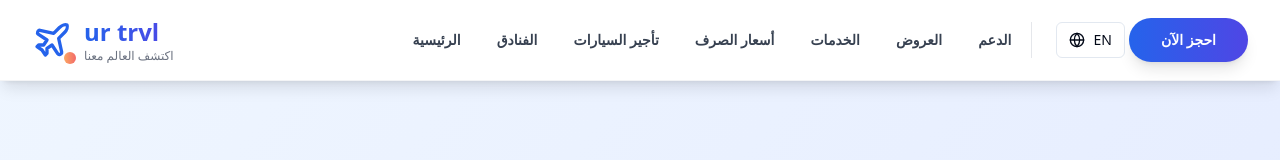
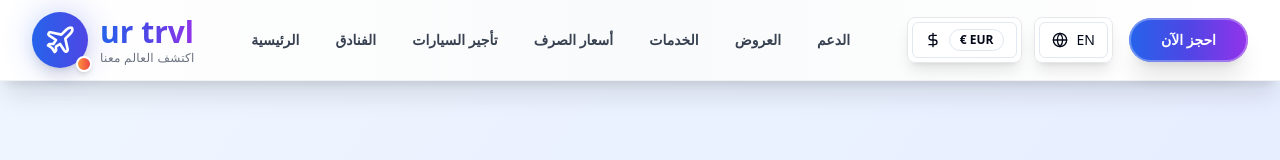
Before and after one commit to Axisx-group/safeer-journeys-explore-world, a React (Vite) app: page /about in a window 1280 px wide. Shown: the top 160 px of the page. Built offline with nearby package versions, Linux system fonts and the light colour scheme.

Commit message:
Refactor: Improve Navbar design
The AI enhanced the `Navbar` component with visual improvements while preserving the logo.

```diff
--- a/src/components/Navbar.tsx
+++ b/src/components/Navbar.tsx
@@ -4,6 +4,7 @@ import { Button } from "@/components/ui/button";
 import { Menu, X, Plane } from "lucide-react";
 import { Link } from "react-router-dom";
 import LanguageToggle from "./LanguageToggle";
+import CurrencyDropdown from "./CurrencyDropdown";
 import { useLanguage } from "@/contexts/LanguageContext";
 
 const Navbar = () => {
@@ -52,105 +53,132 @@ const Navbar = () => {
   return (
     <>
       {/* Main Navigation */}
-      <nav className="bg-white shadow-lg sticky top-0 z-40 border-b border-gray-100">
+      <nav className="bg-gradient-to-r from-white via-gray-50 to-white shadow-xl sticky top-0 z-50 border-b border-gray-200/50 backdrop-blur-lg">
         <div className="max-w-7xl mx-auto px-4 sm:px-6 lg:px-8">
           <div className="flex justify-between items-center h-20">
-            {/* Logo */}
+            {/* Logo - Enhanced with better styling */}
             <Link to="/" className="flex items-center space-x-3 group">
               <div className="relative">
-                <Plane className="h-10 w-10 text-blue-600 group-hover:text-blue-700 transition-all duration-300 transform group-hover:rotate-12" />
-                <div className="absolute -bottom-1 -right-1 w-3 h-3 bg-gradient-to-r from-orange-400 to-red-500 rounded-full opacity-80"></div>
+                <div className="absolute inset-0 bg-gradient-to-r from-blue-500 to-indigo-600 rounded-full blur-lg opacity-30 group-hover:opacity-50 transition-opacity duration-300"></div>
+                <div className="relative bg-gradient-to-r from-blue-600 to-indigo-600 p-3 rounded-full shadow-lg group-hover:shadow-2xl transition-all duration-300">
+                  <Plane className="h-8 w-8 text-white group-hover:rotate-12 transition-transform duration-300" />
+                </div>
+                <div className="absolute -bottom-1 -right-1 w-4 h-4 bg-gradient-to-r from-orange-400 to-red-500 rounded-full shadow-md border-2 border-white"></div>
               </div>
               <div className="flex flex-col">
-                <span className="text-2xl font-bold bg-gradient-to-r from-blue-600 to-indigo-600 bg-clip-text text-transparent">
+                <span className="text-3xl font-black bg-gradient-to-r from-blue-600 via-indigo-600 to-purple-600 bg-clip-text text-transparent group-hover:from-purple-600 group-hover:via-indigo-600 group-hover:to-blue-600 transition-all duration-500">
                   ur trvl
                 </span>
-                <span className="text-xs text-gray-500 font-medium">
+                <span className="text-xs text-gray-500 font-medium tracking-wide">
                   {isArabic ? 'اكتشف العالم معنا' : 'Discover the World'}
                 </span>
               </div>
             </Link>
 
             {/* Desktop Navigation */}
-            <div className="hidden md:flex items-center space-x-1">
-              {navigationItems.map((item) => (
+            <div className="hidden lg:flex items-center space-x-1">
+              {navigationItems.map((item, index) => (
                 <Link
                   key={item.href}
                   to={item.href}
-                  className="relative text-gray-700 hover:text-blue-600 px-4 py-3 rounded-lg text-sm font-semibold transition-all duration-300 group"
+                  className="relative text-gray-700 hover:text-blue-600 px-4 py-3 rounded-xl text-sm font-semibold transition-all duration-300 group"
+                  style={{ animationDelay: `${index * 50}ms` }}
                 >
                   <span className="relative z-10">{isArabic ? item.nameAr : item.nameEn}</span>
-                  <div className="absolute inset-0 bg-blue-50 rounded-lg scale-0 group-hover:scale-100 transition-transform duration-300 origin-center"></div>
-                  <div className="absolute bottom-0 left-1/2 w-0 h-0.5 bg-gradient-to-r from-blue-600 to-indigo-600 group-hover:w-8 group-hover:left-1/2 group-hover:-translate-x-1/2 transition-all duration-300"></div>
+                  <div className="absolute inset-0 bg-gradient-to-r from-blue-50 to-indigo-50 rounded-xl scale-0 group-hover:scale-100 transition-transform duration-300 origin-center"></div>
+                  <div className="absolute bottom-2 left-1/2 w-0 h-1 bg-gradient-to-r from-blue-600 to-indigo-600 rounded-full group-hover:w-6 group-hover:left-1/2 group-hover:-translate-x-1/2 transition-all duration-300"></div>
                 </Link>
               ))}
+            </div>
 
-              {/* Enhanced Language Control */}
-              <div className="flex items-center space-x-3 ml-6 pl-6 border-l border-gray-200">
-                <div className="transform hover:scale-110 transition-all duration-300 hover:shadow-lg rounded-lg">
+            {/* Right Side Controls */}
+            <div className="flex items-center space-x-4">
+              {/* Desktop Controls */}
+              <div className="hidden md:flex items-center space-x-3">
+                {/* Enhanced Currency Dropdown */}
+                <div className="relative group">
+                  <div className="absolute inset-0 bg-gradient-to-r from-green-400 to-emerald-500 rounded-lg blur opacity-0 group-hover:opacity-20 transition-opacity duration-300"></div>
+                  <div className="relative bg-white/80 backdrop-blur-sm border border-gray-200 rounded-lg p-1 shadow-lg hover:shadow-xl transition-all duration-300">
+                    <CurrencyDropdown />
+                  </div>
+                </div>
+
+                {/* Enhanced Language Toggle */}
+                <div className="relative group">
+                  <div className="absolute inset-0 bg-gradient-to-r from-purple-400 to-pink-500 rounded-lg blur opacity-0 group-hover:opacity-20 transition-opacity duration-300"></div>
+                  <div className="relative bg-white/80 backdrop-blur-sm border border-gray-200 rounded-lg p-1 shadow-lg hover:shadow-xl transition-all duration-300">
                     <LanguageToggle />
                   </div>
                 </div>
+              </div>
 
-              <Link to="/booking" className="ml-4">
+              {/* Enhanced Book Now Button */}
+              <Link to="/booking" className="hidden md:block">
                 <Button
                   size="lg"
-                  className="bg-gradient-to-r from-blue-600 to-indigo-600 hover:from-blue-700 hover:to-indigo-700 text-white font-semibold px-8 py-3 rounded-full shadow-lg hover:shadow-xl transform hover:scale-105 transition-all duration-300"
+                  className="relative bg-gradient-to-r from-blue-600 via-indigo-600 to-purple-600 hover:from-purple-600 hover:via-indigo-600 hover:to-blue-600 text-white font-bold px-8 py-3 rounded-full shadow-xl hover:shadow-2xl transform hover:scale-105 transition-all duration-300 overflow-hidden group"
                 >
-                  {isArabic ? 'احجز الآن' : 'Book Now'}
-                  <div className="absolute inset-0 bg-white opacity-20 rounded-full scale-0 group-hover:scale-100 transition-transform duration-300"></div>
+                  <div className="absolute inset-0 bg-white opacity-0 group-hover:opacity-20 transition-opacity duration-300"></div>
+                  <span className="relative z-10">{isArabic ? 'احجز الآن' : 'Book Now'}</span>
+                  <div className="absolute inset-0 rounded-full border-2 border-white/30"></div>
                 </Button>
               </Link>
+
+              {/* Mobile Controls */}
+              <div className="md:hidden flex items-center space-x-2">
+                <div className="bg-white/80 backdrop-blur-sm border border-gray-200 rounded-lg p-1 shadow-lg">
+                  <CurrencyDropdown />
                 </div>
-
-            {/* Mobile menu button */}
-            <div className="md:hidden flex items-center space-x-3">
-              <div className="transform hover:scale-110 transition-all duration-300 hover:shadow-lg rounded-lg">
+                <div className="bg-white/80 backdrop-blur-sm border border-gray-200 rounded-lg p-1 shadow-lg">
                   <LanguageToggle />
                 </div>
                 <Button
                   variant="ghost"
                   size="sm"
                   onClick={() => setIsMenuOpen(!isMenuOpen)}
-                className="relative p-2 hover:bg-blue-50 rounded-lg transition-colors duration-200"
+                  className="relative p-3 hover:bg-blue-50 rounded-xl transition-all duration-200 border border-gray-200 bg-white/80 backdrop-blur-sm shadow-lg"
                 >
                   <div className="relative">
                     {isMenuOpen ? (
-                    <X className="h-6 w-6 text-gray-700 transform rotate-0 transition-transform duration-300" />
+                      <X className="h-6 w-6 text-gray-700 transform rotate-90 transition-transform duration-300" />
                     ) : (
-                    <Menu className="h-6 w-6 text-gray-700 transform rotate-0 transition-transform duration-300" />
+                      <Menu className="h-6 w-6 text-gray-700 transition-transform duration-300" />
                     )}
                   </div>
                 </Button>
               </div>
             </div>
           </div>
+        </div>
 
-        {/* Mobile Navigation */}
+        {/* Enhanced Mobile Navigation */}
         {isMenuOpen && (
-          <div className="md:hidden bg-white border-t border-gray-100 shadow-lg">
-            <div className="px-4 pt-4 pb-6 space-y-2">
+          <div className="md:hidden bg-white/95 backdrop-blur-lg border-t border-gray-200/50 shadow-2xl">
+            <div className="px-6 pt-6 pb-8 space-y-3">
               {navigationItems.map((item, index) => (
                 <Link
                   key={item.href}
                   to={item.href}
-                  className="block px-4 py-3 text-gray-700 hover:text-blue-600 hover:bg-blue-50 rounded-lg text-base font-medium transition-all duration-200 transform hover:translate-x-1"
+                  className="flex items-center px-4 py-4 text-gray-700 hover:text-blue-600 hover:bg-gradient-to-r hover:from-blue-50 hover:to-indigo-50 rounded-xl text-base font-medium transition-all duration-300 transform hover:translate-x-2 border border-transparent hover:border-blue-200 group"
                   onClick={() => setIsMenuOpen(false)}
                   style={{ animationDelay: `${index * 50}ms` }}
                 >
-                  <div className="flex items-center space-x-3">
-                    <div className="w-1 h-6 bg-gradient-to-b from-blue-600 to-indigo-600 rounded-full opacity-0 group-hover:opacity-100 transition-opacity duration-200"></div>
-                    <span>{isArabic ? item.nameAr : item.nameEn}</span>
-                  </div>
+                  <div className="w-2 h-8 bg-gradient-to-b from-blue-600 to-indigo-600 rounded-full opacity-0 group-hover:opacity-100 transition-opacity duration-300 mr-3"></div>
+                  <span className="relative">
+                    {isArabic ? item.nameAr : item.nameEn}
+                    <div className="absolute -bottom-1 left-0 w-0 h-0.5 bg-gradient-to-r from-blue-600 to-indigo-600 rounded-full group-hover:w-full transition-all duration-300"></div>
+                  </span>
                 </Link>
               ))}
 
-              <Link to="/booking" onClick={() => setIsMenuOpen(false)} className="block pt-4">
+              <Link to="/booking" onClick={() => setIsMenuOpen(false)} className="block pt-6">
                 <Button
                   size="lg"
-                  className="w-full bg-gradient-to-r from-blue-600 to-indigo-600 hover:from-blue-700 hover:to-indigo-700 text-white font-semibold py-4 rounded-xl shadow-lg hover:shadow-xl transform hover:scale-[1.02] transition-all duration-300"
+                  className="w-full bg-gradient-to-r from-blue-600 via-indigo-600 to-purple-600 hover:from-purple-600 hover:via-indigo-600 hover:to-blue-600 text-white font-bold py-5 rounded-2xl shadow-xl hover:shadow-2xl transform hover:scale-[1.02] transition-all duration-300 relative overflow-hidden group"
                 >
-                  {isArabic ? 'احجز الآن' : 'Book Now'}
+                  <div className="absolute inset-0 bg-white opacity-0 group-hover:opacity-20 transition-opacity duration-300"></div>
+                  <span className="relative z-10 text-lg">{isArabic ? 'احجز الآن' : 'Book Now'}</span>
+                  <div className="absolute inset-0 rounded-2xl border-2 border-white/30"></div>
                 </Button>
               </Link>
             </div>
```
Lines whose indentation alone changed are shown as unchanged.
